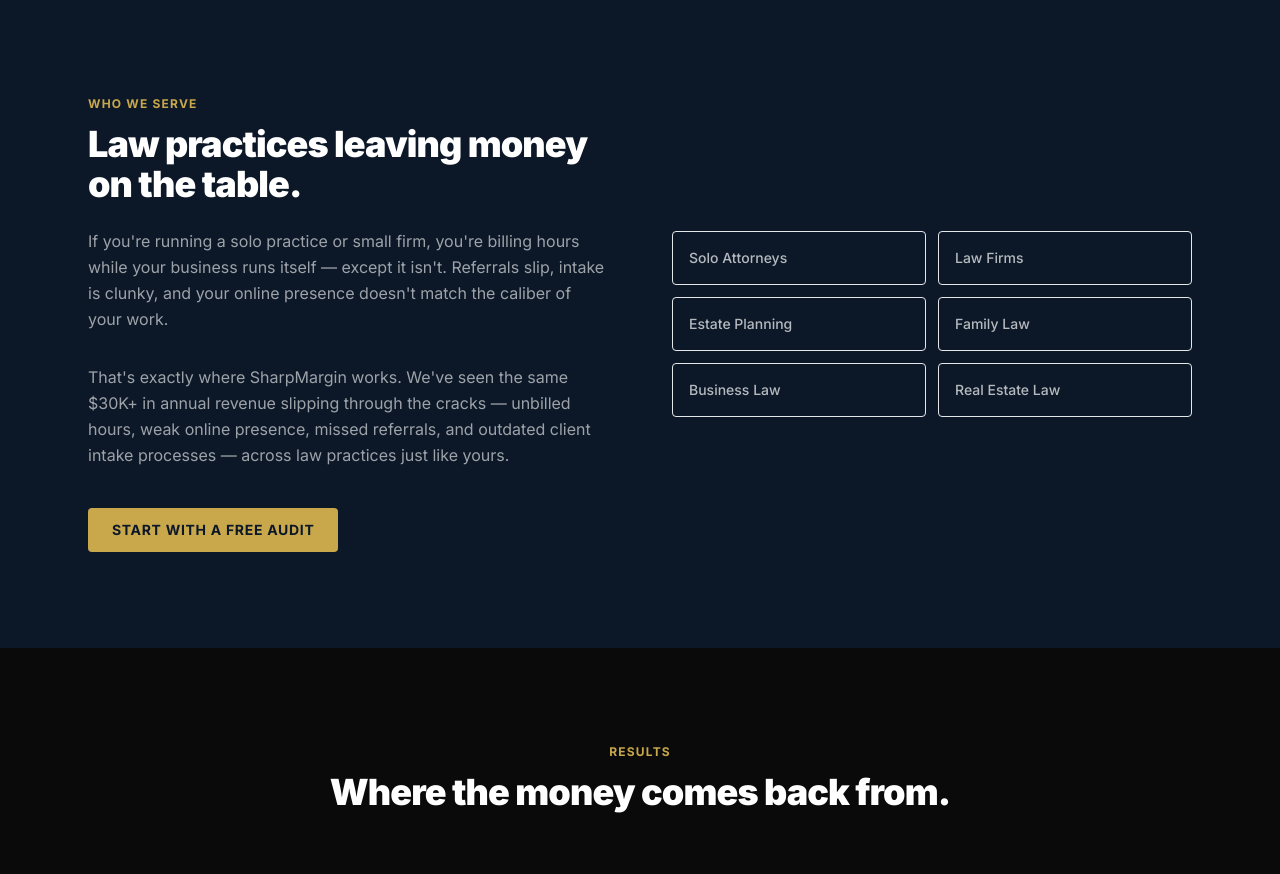
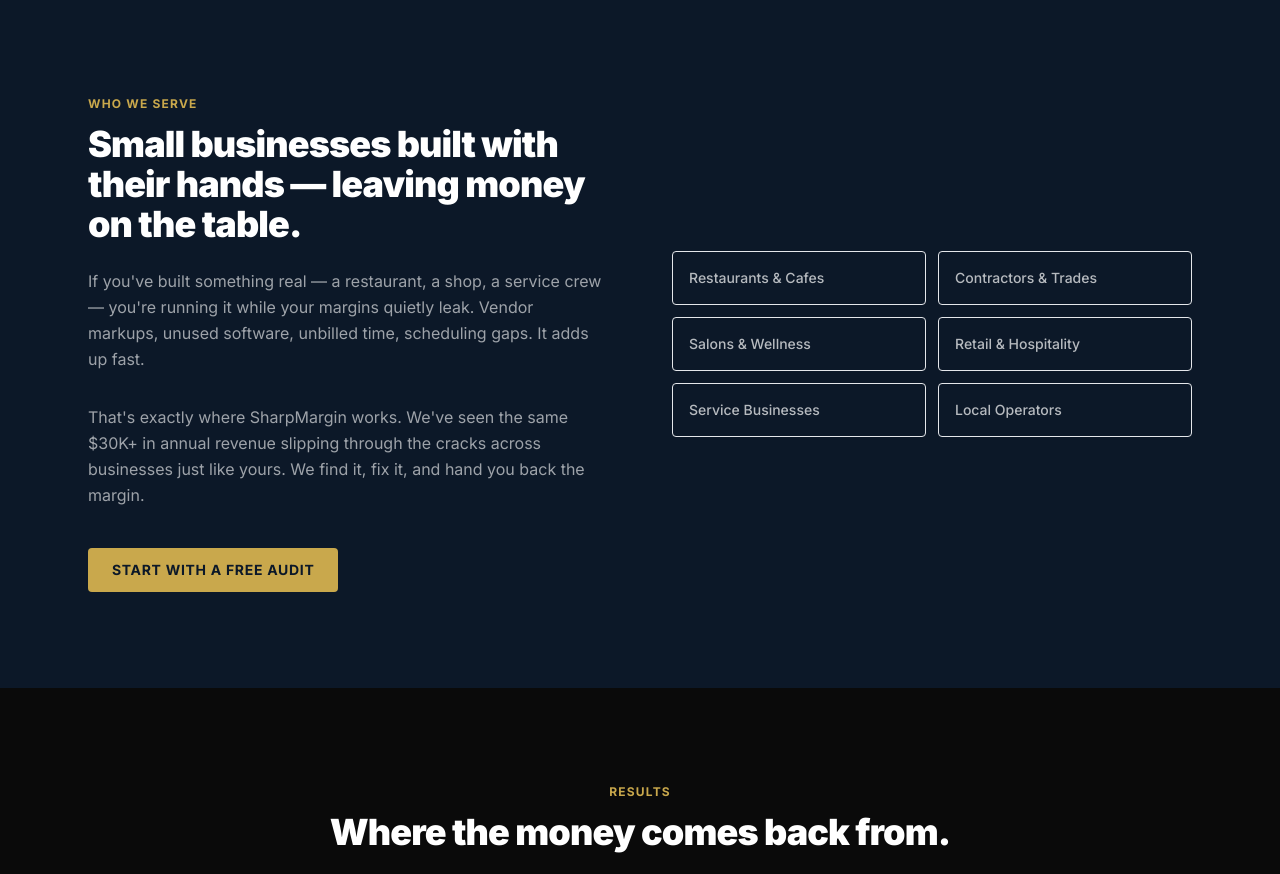
Before and after one commit to NobleLandCo/sharpmargin, a Next.js app: page / in a window 1280 px wide. Shown: the part 1540-2414 px from the top of the page. Built offline with nearby package versions, Linux system fonts and the light colour scheme.

Commit message:
Broaden Who We Serve section for Freight Coffee campaign

```diff
--- a/src/app/page.tsx
+++ b/src/app/page.tsx
@@ -42,7 +42,7 @@ const stats = [
   { value: "48 hrs", label: "free audit turnaround" },
 ];
 
-const industries = ["Solo Attorneys", "Law Firms", "Estate Planning", "Family Law", "Business Law", "Real Estate Law"];
+const industries = ["Restaurants & Cafes", "Contractors & Trades", "Salons & Wellness", "Retail & Hospitality", "Service Businesses", "Local Operators"];
 
 const testimonials = [
   { quote: "Recovered $1,400/month in the first 30 days. Wish we'd done this years ago.", name: "Marcus T.", city: "Phoenix, AZ" },
@@ -189,13 +189,13 @@ export default function HomePage() {
             <div>
               <p className="text-[#C9A84C] text-xs font-bold tracking-widest uppercase mb-3">Who We Serve</p>
               <h2 className="text-3xl md:text-4xl font-black text-white tracking-tight mb-6">
-                Law practices leaving money on the table.
+                Small businesses built with their hands — leaving money on the table.
               </h2>
               <p className="text-white/60 leading-relaxed mb-8">
-                If you're running a solo practice or small firm, you're billing hours while your business runs itself — except it isn't. Referrals slip, intake is clunky, and your online presence doesn't match the caliber of your work.
+                If you've built something real — a restaurant, a shop, a service crew — you're running it while your margins quietly leak. Vendor markups, unused software, unbilled time, scheduling gaps. It adds up fast.
               </p>
               <p className="text-white/60 leading-relaxed mb-10">
-                That's exactly where SharpMargin works. We've seen the same $30K+ in annual revenue slipping through the cracks — unbilled hours, weak online presence, missed referrals, and outdated client intake processes — across law practices just like yours.
+                That's exactly where SharpMargin works. We've seen the same $30K+ in annual revenue slipping through the cracks across businesses just like yours. We find it, fix it, and hand you back the margin.
               </p>
               <Link
                 href="/contact"
```
